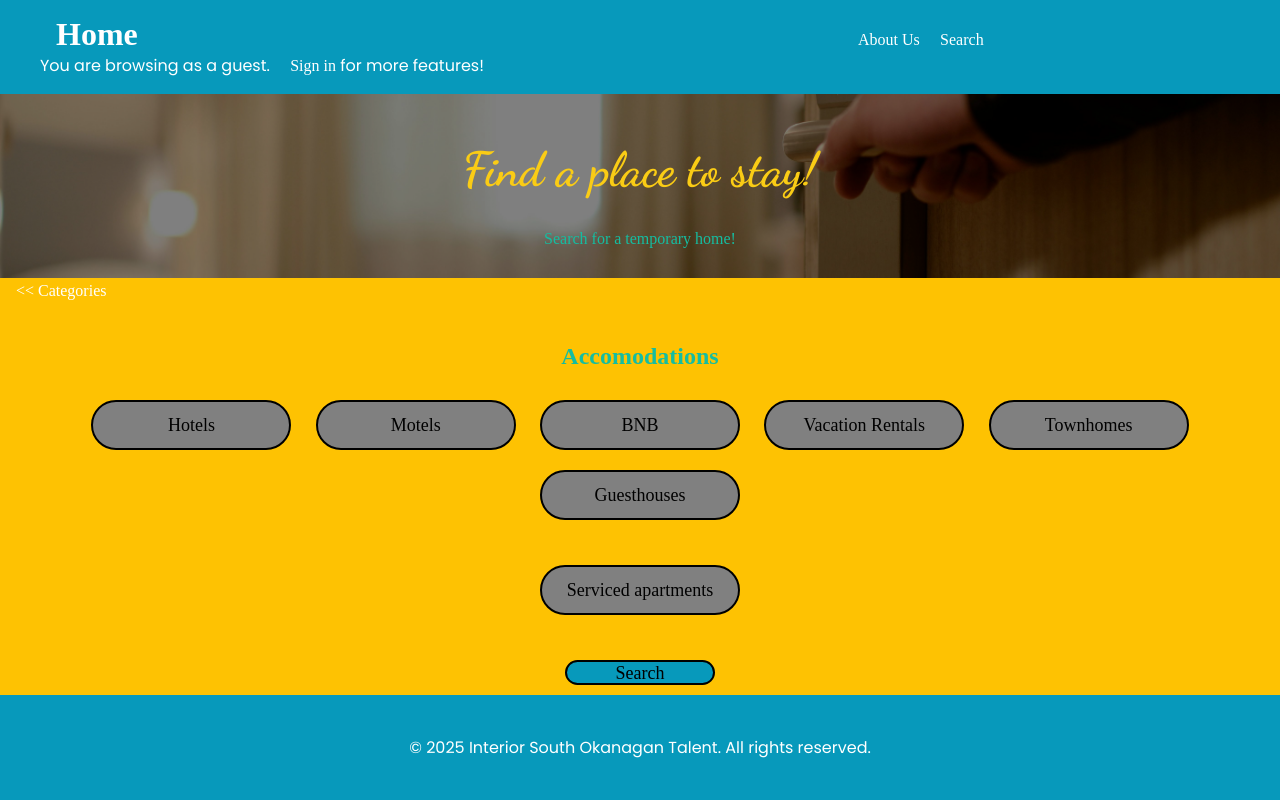
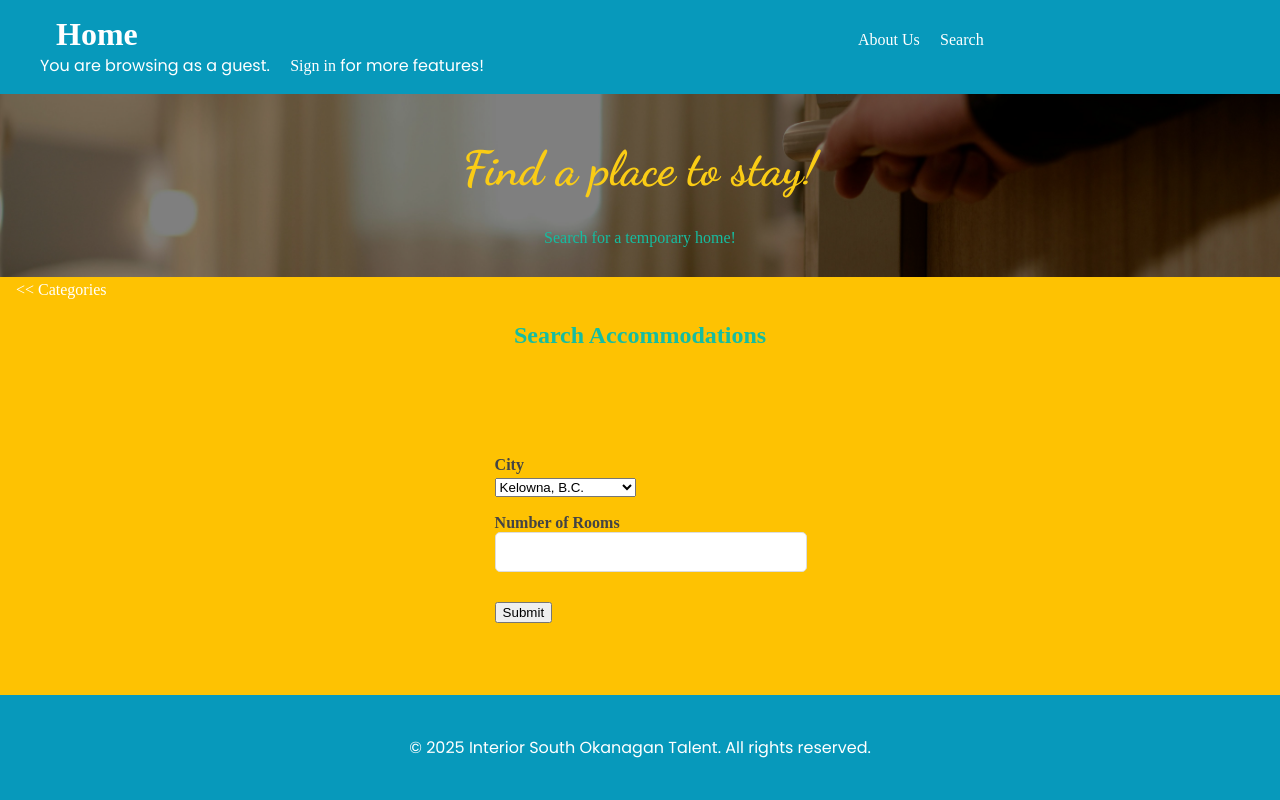
Before and after one commit to Goheezyonme/Kurt, a PHP site: page /AccomodationsSearch.php in a window 1280 px wide. Run offline with PHP 8.4, Linux system fonts and the light colour scheme.

Commit message:
added the search funcitonality for the accommodations category. Results page yet to be formatted

```diff
--- a/AccomodationsSearch.php
+++ b/AccomodationsSearch.php
@@ -51,23 +51,20 @@ $is_logged_in = isset($_SESSION["user_id"]);
 	<div class="nav-links">
         <a href="category-select-PHP.php" class="cta-button"><< Categories</a>
     </div>
+	<h2>Search Accommodations</h2>
 
+	<div class="search-form">
+	<form class="registration-form" action="AccomodationSearchResults.php" method="post">
 
- <div class="tags">
-	<h2 style="color: #15BDA1; font-family:Montserrat">Accomodations</h2>
-        <button class="tag">Hotels</button>
-        <button class="tag">Motels</button>
-        <button class="tag">BNB</button>
-        <button class="tag">Vacation Rentals</button>
-        <button class="tag">Townhomes</button>
-        <button class="tag">Guesthouses</button>
-		<br><br>
-        <button class="tag">Serviced apartments</button>
-		<br><br>
-		<button class="button" id="search">Search</button>
+            <label>City</label>
+            <?php citiesSelect("accomodation-city"); ?>
 
+            <label>Number of Rooms</label>
+            <input id="accomodation-rooms"  name="accomodation-rooms" type="number" min=0 required>
 
-    </div>
+            <button id="accomodation-submit" type="submit" class="btn full-width">Submit</button>
+        </form>
+	</div>
 
     <!-- Footer -->
 	<footer class="footer">
@@ -76,3 +73,19 @@ $is_logged_in = isset($_SESSION["user_id"]);
 
 </body>
 </html>
+
+<?php
+function  citiesSelect($name){
+    ?>
+                <select name="<?php echo $name; ?>" id="<?php echo $name; ?>"  class="form-select" >
+                    <option value="Kelowna, B.C.">Kelowna, B.C.</option>
+                    <option value="Oliver, B.C.">Oliver, B.C.</option>
+                    <option value="Osoyoos, B.C.">Osoyoos, B.C.</option>
+                    <option value="Penticton, B.C.">Penticton, B.C.</option>
+                    <option value="Vernon, B.C.">Vernon, B.C.</option>
+                    <option value="West Kelowna, B.C.">West Kelowna, B.C.</option>
+                    <option value="Summerland, B.C.">Summerland, B.C.</option>
+                </select>
+    <?php
+    }
+?>
```
Also changed, not shown: AccomodationSearchResults.php (added, +105 -0 lines), tests/AccomodationSearchTest.php (added, +69 -0 lines).
